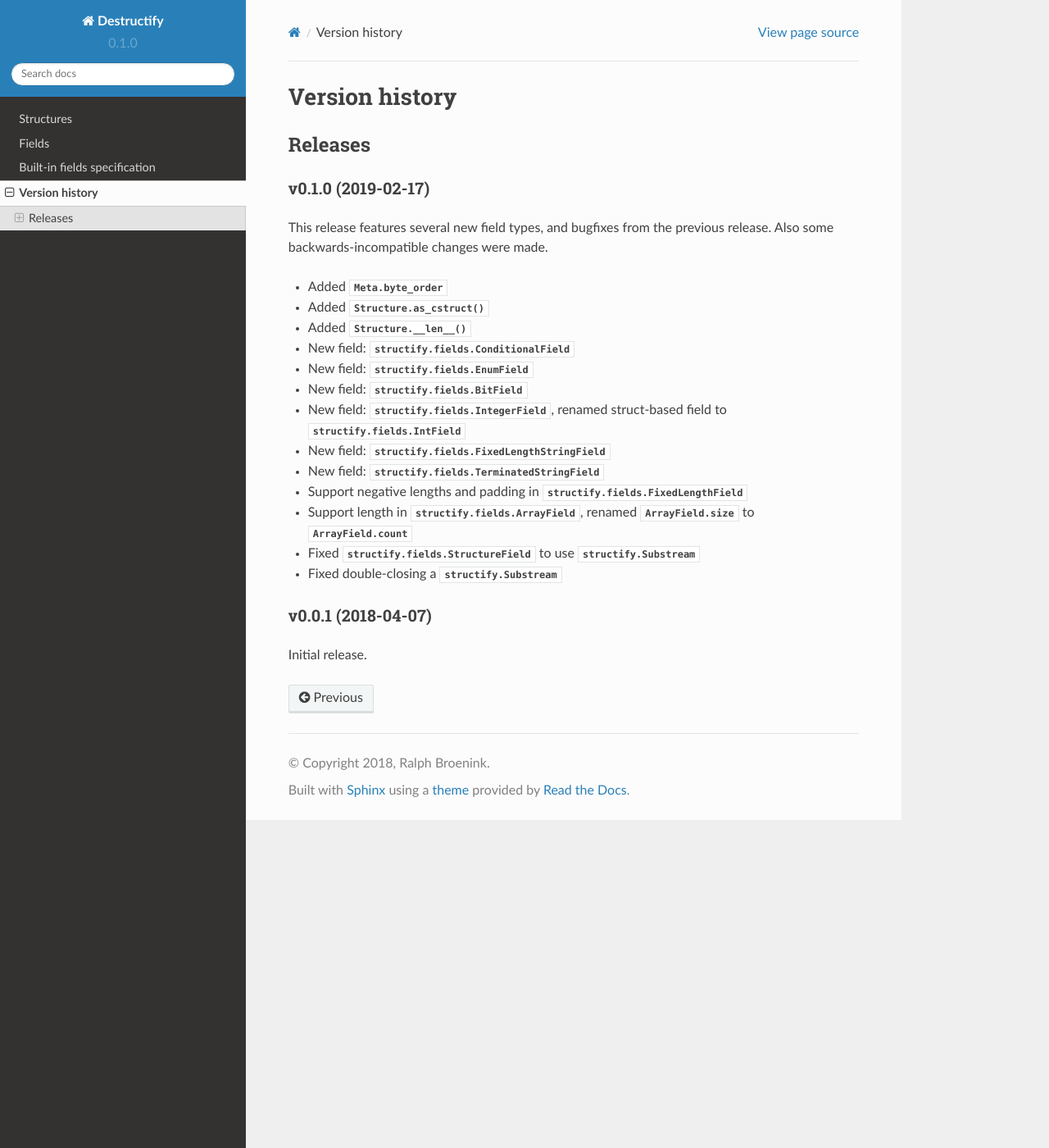
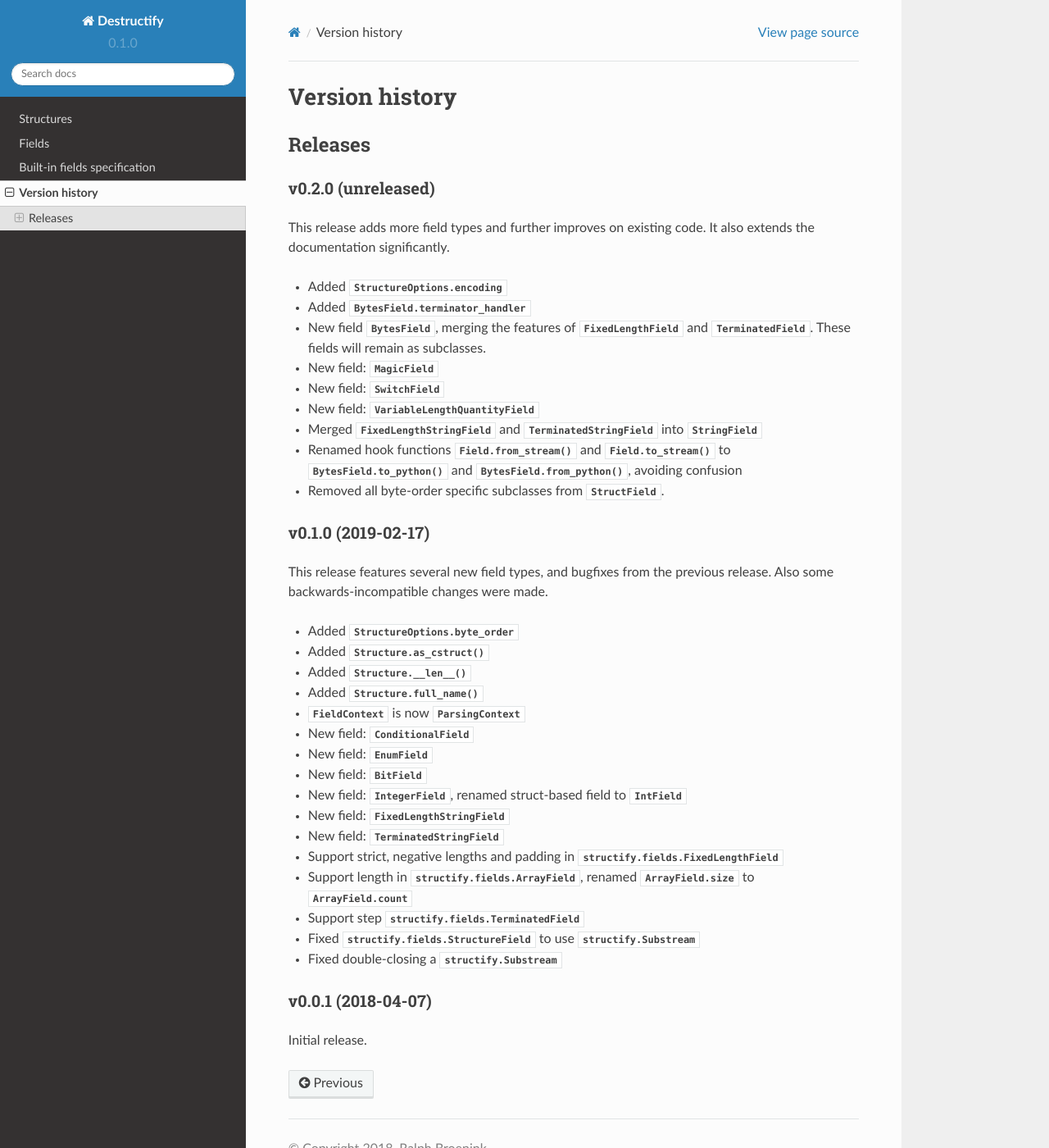
Before and after one commit to ralphje/destructify, a Sphinx documentation site: the page built from docs/changelog.rst, in a window 1280 px wide and 1400 px high. Shown: the whole window at 82% size. Built offline with Sphinx 7.4.7 and the Read the Docs theme 2.0.0, drawn with Linux system fonts in a browser that asks for light colours.

Commit message:
Update changelog

```diff
--- a/docs/changelog.rst
+++ b/docs/changelog.rst
@@ -1,26 +1,47 @@
 ===============
 Version history
 ===============
+.. module:: destructify
 
 Releases
 ========
+
+v0.2.0 (unreleased)
+-------------------
+This release adds more field types and further improves on existing code. It also extends the documentation
+significantly.
+
+* Added :attr:`StructureOptions.encoding`
+* Added :attr:`BytesField.terminator_handler`
+* New field :class:`BytesField`, merging the features of :class:`FixedLengthField` and :class:`TerminatedField`. These
+  fields will remain as subclasses.
+* New field: :class:`MagicField`
+* New field: :class:`SwitchField`
+* New field: :class:`VariableLengthQuantityField`
+* Merged :class:`FixedLengthStringField` and :class:`TerminatedStringField` into :class:`StringField`
+* Renamed hook functions :meth:`Field.from_stream` and :meth:`Field.to_stream` to
+  :meth:`BytesField.to_python` and :meth:`BytesField.from_python`, avoiding confusion
+* Removed all byte-order specific subclasses from :class:`StructField`.
 
 v0.1.0 (2019-02-17)
 -------------------
 This release features several new field types, and bugfixes from the previous release. Also some backwards-incompatible
 changes were made.
 
-* Added :attr:`Meta.byte_order`
+* Added :attr:`StructureOptions.byte_order`
 * Added :meth:`Structure.as_cstruct()`
 * Added :meth:`Structure.__len__`
-* New field: :class:`structify.fields.ConditionalField`
-* New field: :class:`structify.fields.EnumField`
-* New field: :class:`structify.fields.BitField`
-* New field: :class:`structify.fields.IntegerField`, renamed struct-based field to :class:`structify.fields.IntField`
-* New field: :class:`structify.fields.FixedLengthStringField`
-* New field: :class:`structify.fields.TerminatedStringField`
-* Support negative lengths and padding in :class:`structify.fields.FixedLengthField`
+* Added :meth:`Structure.full_name`
+* :class:`FieldContext` is now :class:`ParsingContext`
+* New field: :class:`ConditionalField`
+* New field: :class:`EnumField`
+* New field: :class:`BitField`
+* New field: :class:`IntegerField`, renamed struct-based field to :class:`IntField`
+* New field: :class:`FixedLengthStringField`
+* New field: :class:`TerminatedStringField`
+* Support strict, negative lengths and padding in :class:`structify.fields.FixedLengthField`
 * Support length in :class:`structify.fields.ArrayField`, renamed :attr:`ArrayField.size` to :attr:`ArrayField.count`
+* Support step :class:`structify.fields.TerminatedField`
 * Fixed :class:`structify.fields.StructureField` to use :class:`structify.Substream`
 * Fixed double-closing a :class:`structify.Substream`
 
```
